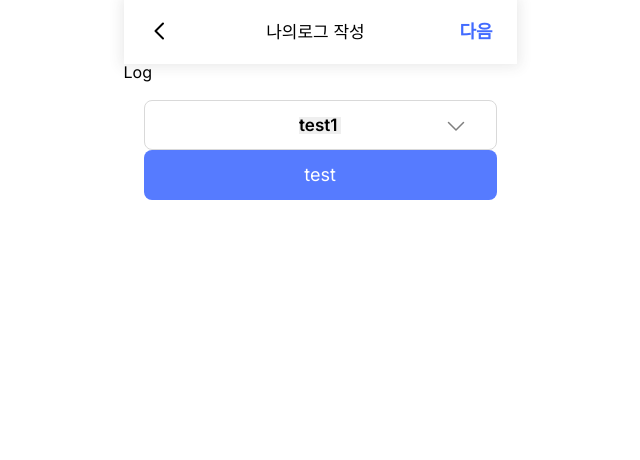
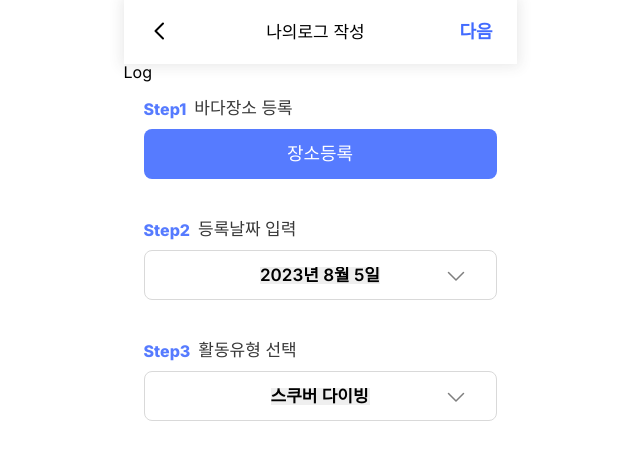
Before and after one commit to hondi-dive/new-fornt, a Next.js app: page /log in a window 1280 px wide. Shown: the top 460 px of the page, without its empty margins (320-960 px from the left). Built offline with nearby package versions, Linux system fonts and the light colour scheme.

Commit message:
add: Step Container 추가

```diff
--- /dev/null
+++ b/src/app/log/StepContainer.tsx
@@ -0,0 +1,18 @@
+import { PropsWithChildren } from 'react';
+
+interface Props {
+  step: number;
+  title: string;
+}
+
+export default function StepContainer({ step, title, children }: PropsWithChildren<Props>) {
+  return (
+    <div>
+      <div className="flex items-center pb-3">
+        <span className="text-[#567bff] font-extrabold">{`Step${step}`}</span>
+        <h3 className=" ml-2 text-[17px] font-medium text-[#383838]">{title}</h3>
+      </div>
+      <div>{children}</div>
+    </div>
+  );
+}
--- a/src/app/log/page.tsx
+++ b/src/app/log/page.tsx
@@ -1,4 +1,5 @@
 'use client';
+import StepContainer from '@/app/log/StepContainer';
 import Button from '@/components/common/Button';
 import Header from '@/components/common/Header';
 import Select from '@/components/common/Select';
@@ -19,14 +20,24 @@ export default function Log() {
         onNextClick={handleNextClick}
       />
       Log
-      <div className="p-5">
-        <Select>
-          <option>test1</option>
-          <option>test2</option>
-        </Select>
-        <Button onClick={() => console.log('test')}>
-          <span className=" text-lg text-white">test</span>
-        </Button>
+      <div className="p-5 flex flex-col gap-[42px]">
+        <StepContainer step={1} title="바다장소 등록">
+          <Button onClick={() => console.log('test')}>
+            <span className=" text-lg text-white">장소등록</span>
+          </Button>
+        </StepContainer>
+        <StepContainer step={2} title="등록날짜 입력">
+          <Select>
+            <option>2023년 8월 5일</option>
+            <option>test2</option>
+          </Select>
+        </StepContainer>
+        <StepContainer step={3} title="활동유형 선택">
+          <Select>
+            <option>스쿠버 다이빙</option>
+            <option>test2</option>
+          </Select>
+        </StepContainer>
       </div>
     </div>
   );
```
